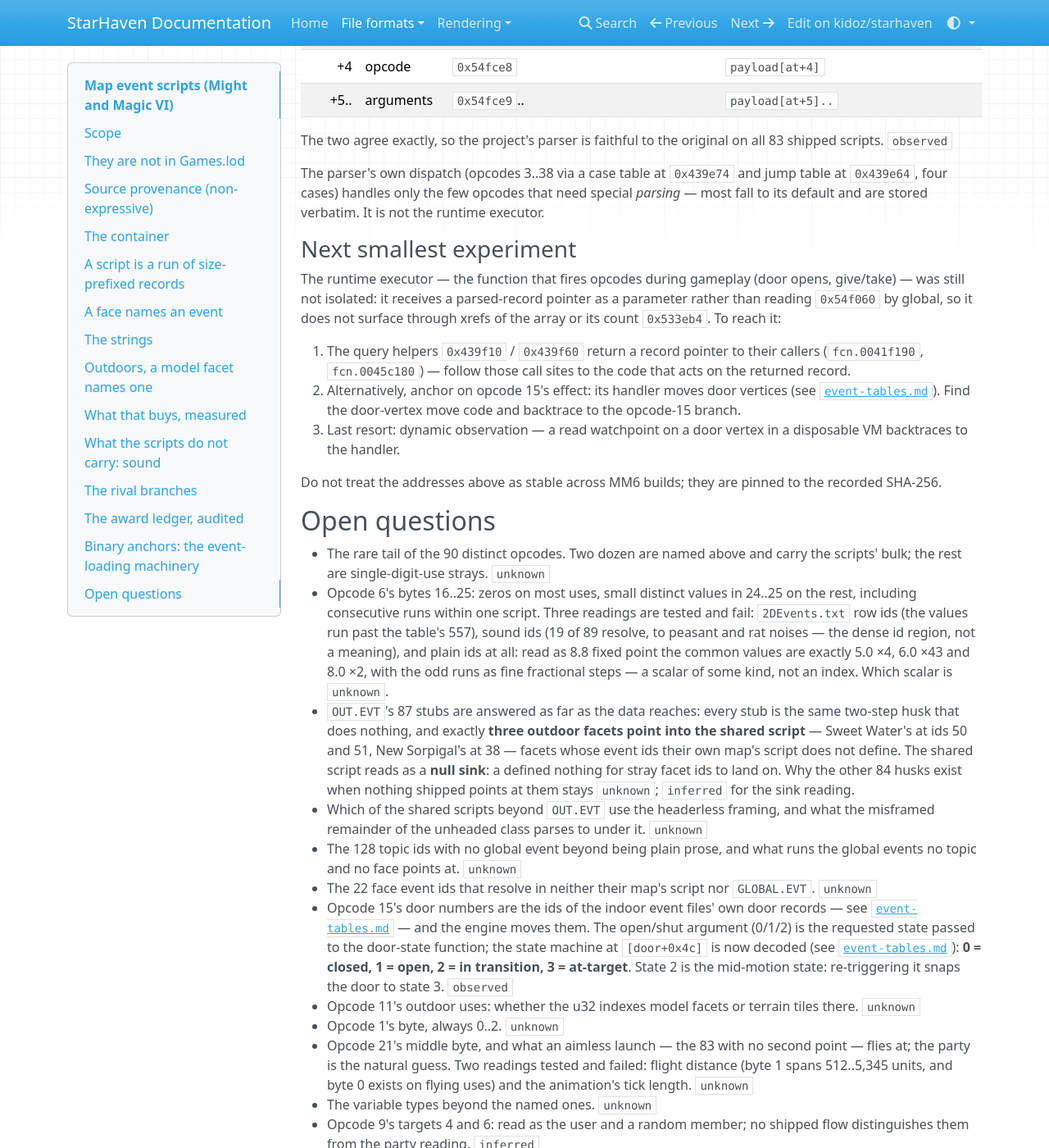
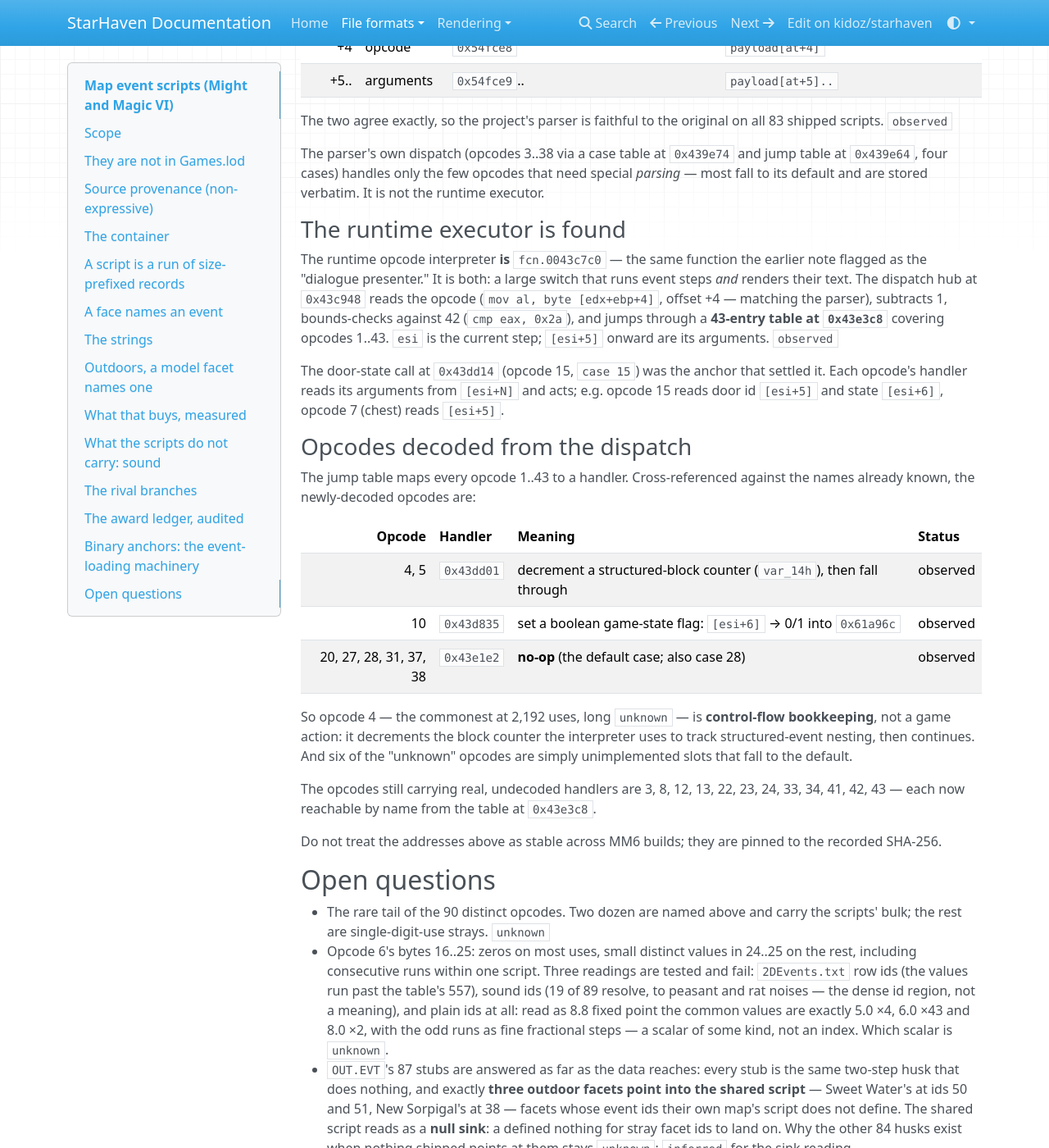
Before and after one commit to kidoz/starhaven, an MkDocs documentation site: the page built from docs/formats/map-events.md, in a window 1280 px wide and 1400 px high, scrolled down 13822 px. Shown: the whole window at 82% size. Built offline with MkDocs 1.6.1, drawn with Linux system fonts in a browser that asks for light colours; nearby versions of some CDN libraries; some of the changed text lies outside the part shown.

Commit message:
Find the hidden switch where every event takes its turn

```diff
--- a/docs/formats/map-events.md
+++ b/docs/formats/map-events.md
@@ -667,16 +667,14 @@ of the system, anchored on the strings `global.evt` (`0x4bf524`) and `%s.evt`
 | `0x439870` | indexes the parsed event text | builds a 500-entry table over the text block at `0x54d044`; asserts `MAX_EVENT_TEXT_LENGTH` against a cap of 800 (`0x320`) |
 | `0x54d044` | event-text block (data) | the array `0x439870` indexes |
 | `0x54d03c` | "current event/NPC" id (data) | written by the loaders and triggers, read by the presenter |
-| `0x43c7c0` | **dialogue/message presenter**, not the opcode interpreter | renders a line into `0x55bc04`, word-wraps at 450 (`0x1c2`) px, calls `GetTickCount` for a display timeout |
-| `0x43ab00` | dialogue trigger | sets `0x54d03c`, calls the presenter `0x43c7c0`, then clears it |
+| `0x43c7c0` | **event executor + dialogue presenter** (the runtime interpreter) | a 43-case switch over opcodes 1..43 via the jump table at `0x43e3c8`; also renders the line and word-wraps at 450 (`0x1c2`) px. See "The runtime executor is found" below |
+| `0x43ab00` | dialogue trigger | sets `0x54d03c`, calls the executor `0x43c7c0`, then clears it |
 
 The **opcode interpreter** that executes map-event steps (door, chest, give,
-take, summon, …) was **not** located by these heuristics: it is neither the
-dialogue presenter (`0x43c7c0`) nor the orientation routine (`0x43ab60`), and
-no clean `switch`-on-opcode-byte or jump table surfaced in the event region.
-It is most likely inlined into the large game-update procedure `0x411390`
-(36 KB) or triggered from the facet-collision path rather than the NPC-dialogue
-path.
+take, summon, …) is `0x43c7c0` — located via the door-state call site
+`0x43dd14` (opcode 15's handler). Its dispatch hub is `0x43c948`; the full
+opcode→handler table is at `0x43e3c8`. See "The runtime executor is found"
+below for the decoded opcodes.
 
 ### The parser is found, and the record framing is confirmed
 
@@ -705,21 +703,40 @@ jump table at `0x439e64`, four cases) handles only the few opcodes that need
 special *parsing* — most fall to its default and are stored verbatim. It is not
 the runtime executor.
 
-### Next smallest experiment
+### The runtime executor is found
 
-The runtime executor — the function that fires opcodes during gameplay (door
-opens, give/take) — was still not isolated: it receives a parsed-record pointer
-as a parameter rather than reading `0x54f060` by global, so it does not surface
-through xrefs of the array or its count `0x533eb4`. To reach it:
+The runtime opcode interpreter **is** `fcn.0043c7c0` — the same function the
+earlier note flagged as the "dialogue presenter." It is both: a large switch
+that runs event steps *and* renders their text. The dispatch hub at `0x43c948`
+reads the opcode (`mov al, byte [edx+ebp+4]`, offset +4 — matching the parser),
+subtracts 1, bounds-checks against 42 (`cmp eax, 0x2a`), and jumps through a
+**43-entry table at `0x43e3c8`** covering opcodes 1..43. `esi` is the current
+step; `[esi+5]` onward are its arguments. `observed`
 
-1. The query helpers `0x439f10` / `0x439f60` return a record pointer to their
-   callers (`fcn.0041f190`, `fcn.0045c180`) — follow those call sites to the
-   code that acts on the returned record.
-2. Alternatively, anchor on opcode 15's effect: its handler moves door vertices
-   (see [`event-tables.md`](event-tables.md)). Find the door-vertex move code
-   and backtrace to the opcode-15 branch.
-3. Last resort: dynamic observation — a read watchpoint on a door vertex in a
-   disposable VM backtraces to the handler.
+The door-state call at `0x43dd14` (opcode 15, `case 15`) was the anchor that
+settled it. Each opcode's handler reads its arguments from `[esi+N]` and acts;
+e.g. opcode 15 reads door id `[esi+5]` and state `[esi+6]`, opcode 7 (chest)
+reads `[esi+5]`.
+
+### Opcodes decoded from the dispatch
+
+The jump table maps every opcode 1..43 to a handler. Cross-referenced against
+the names already known, the newly-decoded opcodes are:
+
+| Opcode | Handler | Meaning | Status |
+| ---: | --- | --- | --- |
+| 4, 5 | `0x43dd01` | decrement a structured-block counter (`var_14h`), then fall through | observed |
+| 10 | `0x43d835` | set a boolean game-state flag: `[esi+6]` → 0/1 into `0x61a96c` | observed |
+| 20, 27, 28, 31, 37, 38 | `0x43e1e2` | **no-op** (the default case; also case 28) | observed |
+
+So opcode 4 — the commonest at 2,192 uses, long `unknown` — is **control-flow
+bookkeeping**, not a game action: it decrements the block counter the
+interpreter uses to track structured-event nesting, then continues. And six of
+the "unknown" opcodes are simply unimplemented slots that fall to the default.
+
+The opcodes still carrying real, undecoded handlers are 3, 8, 12, 13, 22, 23,
+24, 33, 34, 41, 42, 43 — each now reachable by name from the table at
+`0x43e3c8`.
 
 Do not treat the addresses above as stable across MM6 builds; they are pinned
 to the recorded SHA-256.
```
